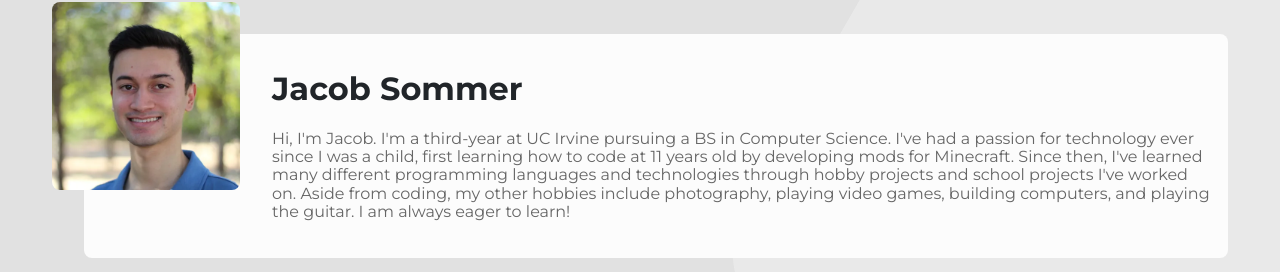
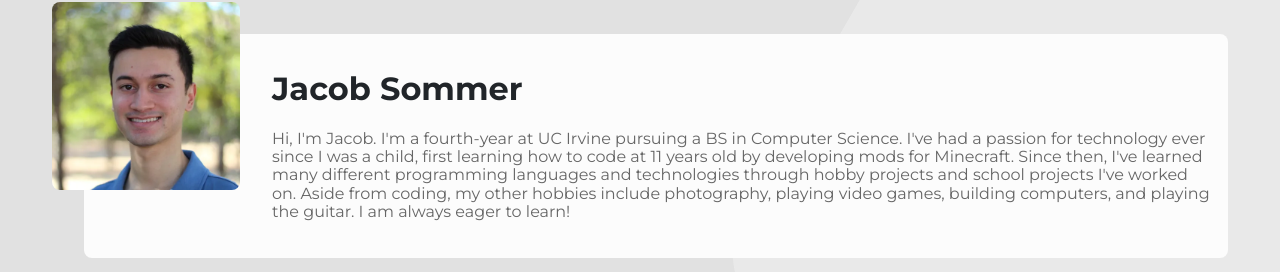
Before and after one commit to js0mmer/js0mmer.github.io, a SvelteKit app: page / in a window 1280 px wide. Shown: the part 204-476 px from the top of the page. Built offline with nearby package versions, Linux system fonts and the light colour scheme.

Commit message:
Update bio

```diff
--- a/src/routes/+page.svelte
+++ b/src/routes/+page.svelte
@@ -9,7 +9,7 @@
     <div class="content">
       <h1>Jacob Sommer</h1>
       <p>
-        Hi, I'm Jacob. I'm a third-year at UC Irvine pursuing a BS in Computer Science. I've had a passion for
+        Hi, I'm Jacob. I'm a fourth-year at UC Irvine pursuing a BS in Computer Science. I've had a passion for
         technology ever since I was a child, first learning how to code at 11 years old by developing mods for
         Minecraft. Since then, I've learned many different programming languages and technologies through hobby projects
         and school projects I've worked on. Aside from coding, my other hobbies include photography, playing video
```
